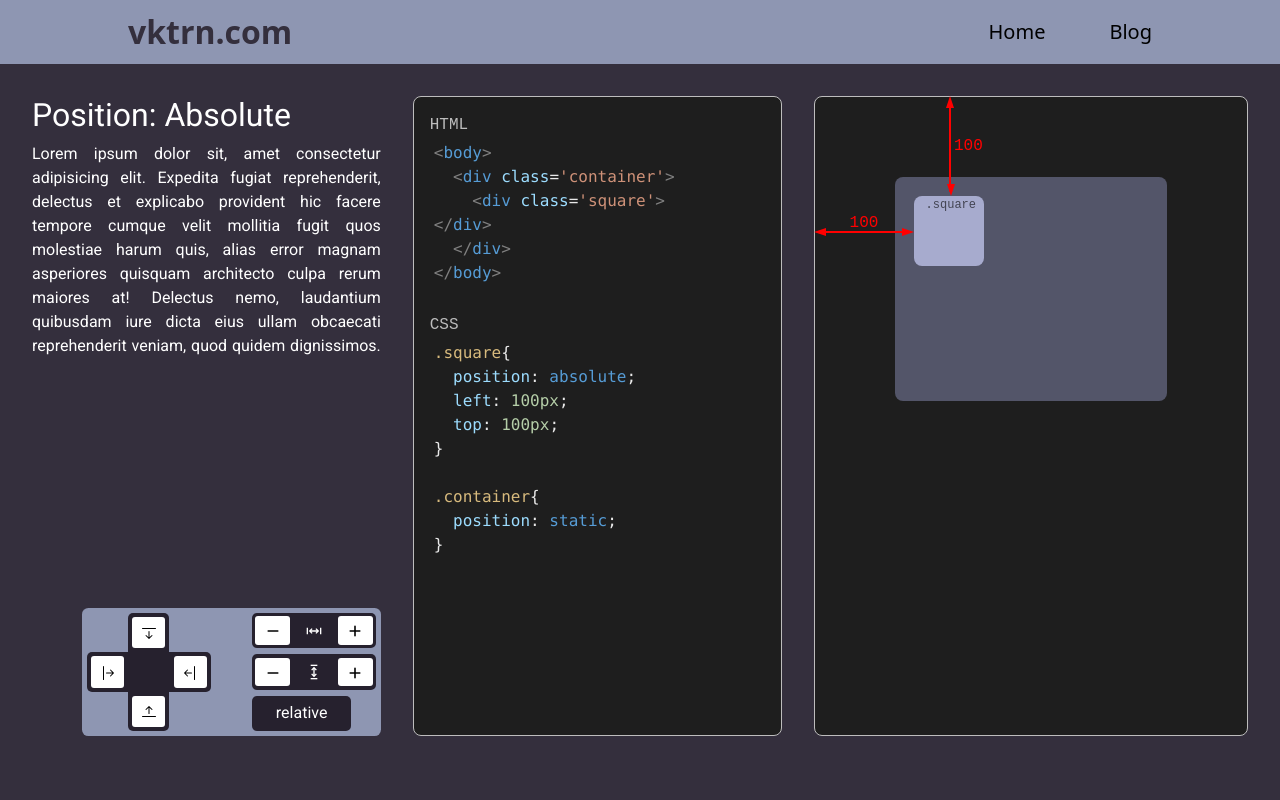
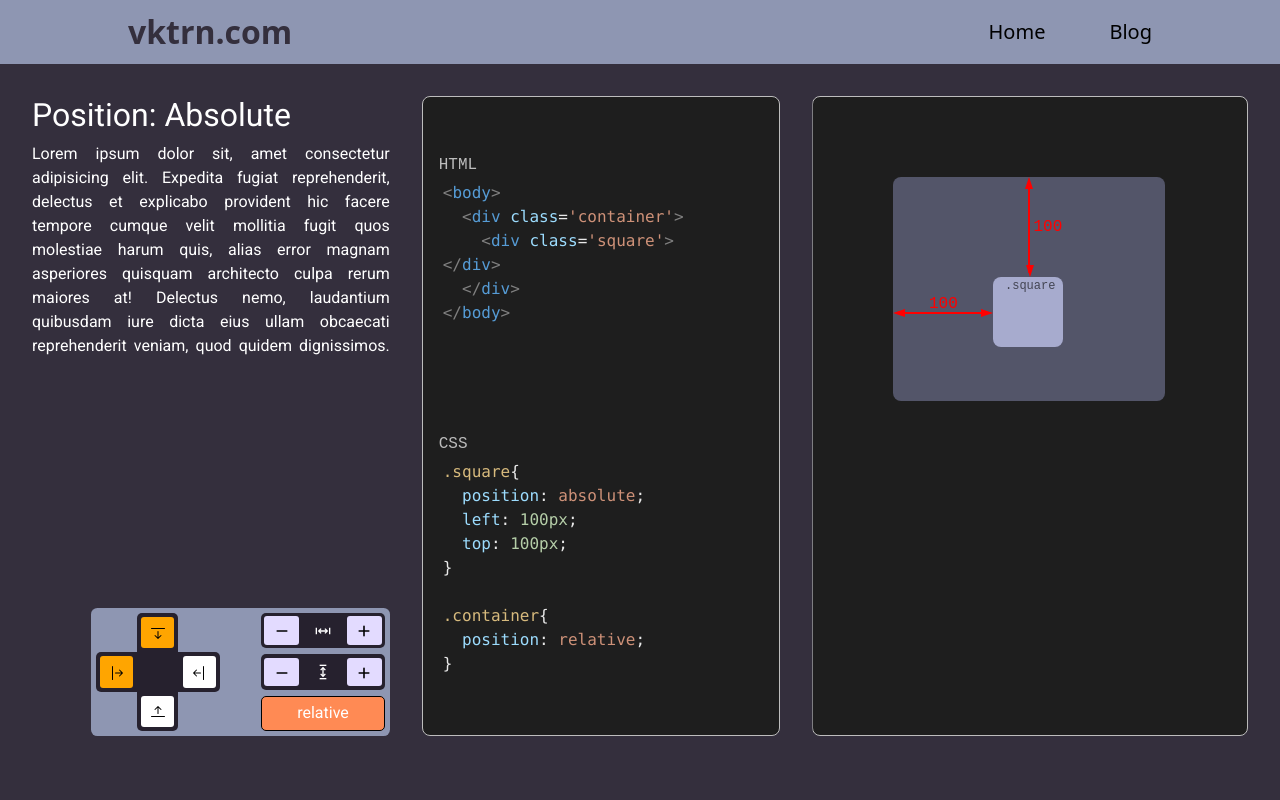
Before and after one commit to VKTRN/Portfolio, a React (Create React App) app: page /blog in a window 1280 px wide. Shown: the top 800 px of the page. Built offline with nearby package versions, Linux system fonts and the light colour scheme.

Commit message:
bug fixing

```diff
--- a/src/components/Buttons.jsx
+++ b/src/components/Buttons.jsx
@@ -1,20 +1,34 @@
 import React from 'react'
+import {useState} from 'react'
 import { CgArrowsShrinkV,CgArrowsShrinkH } from 'react-icons/cg';
 import {HiPlus,HiMinus  } from 'react-icons/hi';
 import {BsArrowBarLeft, BsArrowBarRight,BsArrowBarUp,BsArrowBarDown} from 'react-icons/bs';
+import LabeledSwitch from './LabeledSwitch';
 
 
 
-function Buttons({setDirection, move, togglePosition}) {
+function Buttons({setDirection, move, position, togglePosition}) {
+
+    const [active, setActive] = useState({top:"orange", bottom:"white", left:"orange", right:"white"})
+
+    function handleClick(direction){
+        setDirection(direction)
+
+        if(direction === "left"){setActive({top:active.top, bottom:active.bottom, left:"orange", right:"white"})}
+        if(direction === "right"){setActive({top:active.top, bottom:active.bottom, left:"white", right:"orange"})}
+        if(direction === "top"){setActive({top:"orange", bottom:"white", left:active.left, right:active.right})}
+        if(direction === "bottom"){setActive({top:"white", bottom:"orange", left:active.left, right:active.right})}
+
+    }
 
   return (
     <div className="buttons">
         <div className="direction-bg-y"></div>
         <div className="direction-bg-x"></div>
-        <button className="top"    onClick={() => {setDirection("top")}}><BsArrowBarDown/></button>
-        <button className="bottom" onClick={() => {setDirection("bottom")}}><BsArrowBarUp/></button>
-        <button className="left"   onClick={() => {setDirection("left")}}><BsArrowBarRight/></button>
-        <button className="right"  onClick={() => {setDirection("right")}}><BsArrowBarLeft/></button>
+        <button className="top"    onClick={() => {handleClick("top")}}    style={{backgroundColor:active.top}}><BsArrowBarDown/></button>
+        <button className="bottom" onClick={() => {handleClick("bottom")}} style={{backgroundColor:active.bottom}}><BsArrowBarUp/></button>
+        <button className="left"   onClick={() => {handleClick("left")}}   style={{backgroundColor:active.left}}><BsArrowBarRight/></button>
+        <button className="right"  onClick={() => {handleClick("right")}}  style={{backgroundColor:active.right}}><BsArrowBarLeft/></button>
 
         <div className="horizontal">
             <button className="horizontal-left" onClick={() => move("left")}>
@@ -34,7 +48,7 @@ function Buttons({setDirection, move, togglePosition}) {
                 <HiPlus/>
             </button>
         </div>
-        <button className="position" onClick={togglePosition}><span>relative</span></button>
+        <LabeledSwitch position={position} toggle={togglePosition} ></LabeledSwitch>
   </div>
   );
 }
--- a/src/components/vscode-dark.css
+++ b/src/components/vscode-dark.css
@@ -19,7 +19,7 @@
  .cm-s-vscode-dark span.cm-string-2 {color: #6A8759}
  .cm-s-vscode-dark span.cm-comment {color: #6A9955}
  .cm-s-vscode-dark span.cm-link {color: #287BDE}
- .cm-s-vscode-dark span.cm-atom {color: #569cd6}
+ .cm-s-vscode-dark span.cm-atom {color: rgb(206,145,120)}
  .cm-s-vscode-dark span.cm-error {color: #BC3F3C}
  .cm-s-vscode-dark span.cm-tag {color: #569cd6}
  .cm-s-vscode-dark span.cm-attribute {color: #9cdcfe}
--- a/src/hooks.js
+++ b/src/hooks.js
@@ -23,10 +23,6 @@ function useWindowDimensions() {
 
 function useDimensions(selector) {
 
-  console.log(selector);
-  console.log(document);
-  console.log(document.querySelector(".container"))
-
   const element    = document.querySelector(selector)
 
   function get_dimensions(element) {
--- a/src/pages/Blog.jsx
+++ b/src/pages/Blog.jsx
@@ -85,7 +85,7 @@ function Blog() {
 
     let helper = {}
 
-    if (position === "static") return
+    if (position === "static") return {"right":"initial","top":"initial","bottom":"initial","height":0,"opacity":0,"left":"initial"}
 
     const is_above       = horizontal_measure.y < parent.center.y
     const is_underneath  = !is_above
@@ -93,11 +93,12 @@ function Blog() {
 
     if (is_underneath) {
       const h     = vertical.property === "top"? Math.max(vertical.value + 45 - parent.height, 0) : - vertical.value - 25
+      console.log(h)
       helper      = {right:"initial", top:parent.bottom, bottom:"initial",height:h}
     }
     else {
       const h = vertical.property === "top"? Math.max(Math.abs(vertical.value) -25,0) : vertical.value + 45 - parent.height
-      helper = {right:"initial", top:"initial", bottom:window.height - parent.top, height:h}
+      helper = {right:"initial", top:"initial", bottom:window_.height - parent.top, height:h}
     }
 
     helper["opacity"]    = is_outside_y? 1:0
@@ -111,18 +112,19 @@ function Blog() {
 
     let helper = {}
 
-    if (position === "static") return {display:"none"}
+    if (position === "static") return {"right":"initial","top":"initial","bottom":"initial","width":0,"opacity":0,"left":"initial"}
 
     const is_left       = vertical_measure.x   < parent.center.x
     const is_right      = !is_left
     const is_outside_x  = vertical_measure.x   < parent.left || vertical_measure.x   > parent.right
+    const scrollbar_width = 15
 
     if (is_right) {
       const h = horizontal.property === "left"? Math.max(horizontal.value + 45 - parent.width, 0) : - horizontal.value - 25
       helper = {bottom:"initial", left:parent.right, right:"initial",width:h}
     } else {
       const h = horizontal.property === "left"? Math.max(Math.abs(horizontal.value) -25, 0) :  horizontal.value + 45 - parent.width
-      helper = {bottom:"initial", left:"initial", right:window.width - parent.left, width:h}
+      helper = {bottom:"initial", left:"initial", right:window_.width - parent.left - scrollbar_width, width:h}
     }
 
     helper["opacity"]   = is_outside_x? 1:0
@@ -133,7 +135,7 @@ function Blog() {
   }
 
   const [css_object, set_css_object] = useState(make_css_object())
-  const window                       = useWindowDimensions()
+  const window_                       = useWindowDimensions()
   const [parent, set_parent]         = useState({left:0,right:0,top:0,bottom:0, width:0, height:0, center:{x:0, y:0}})
 
   const horizontal         = get_horizontal(css_object) // {property: "left" || "right", value: number}
@@ -147,13 +149,11 @@ function Blog() {
 
   useEffect(() => {
     position === "relative"? set_parent(get_container()) : set_parent(get_body())
-  },[window, css_object])
+  },[window_, css_object])
 
   return (
     <div className="Blog">
-      {/* <div className="logger">
-        <div>square: {JSON. stringify(horizontal_helper)}</div>
-      </div> */}
+      {/* <div className="logger"><div>window:{JSON.stringify(vertical_helper)}</div></div> */}
       <Header></Header>
 
       <div className="blog">
@@ -163,8 +163,7 @@ function Blog() {
           <div className="text">
             Lorem ipsum dolor sit, amet consectetur adipisicing elit. Expedita fugiat reprehenderit, delectus et explicabo provident hic facere tempore cumque velit mollitia fugit quos molestiae harum quis, alias error magnam asperiores quisquam architecto culpa rerum maiores at! Delectus nemo, laudantium quibusdam iure dicta eius ullam obcaecati reprehenderit veniam, quod quidem dignissimos.
           </div>
-          <Buttons togglePosition={togglePosition} setDirection={setDirection} move={move}></Buttons>
-
+          <Buttons position={position} togglePosition={togglePosition} setDirection={setDirection} move={move}></Buttons>
         </div>
 
         <div className="code">
@@ -195,7 +194,7 @@ function Blog() {
         </div>
       </div>
 
-      <Footer></Footer>
+      {/* <Footer></Footer> */}
 
     </div>
   );
@@ -365,7 +364,7 @@ function make_css_object(){
   rule_container     = add_declaration(rule_container, "top", "100px")
 
   let rule_square = add_rule(".container")
-  rule_square     = add_declaration(rule_square, "position", "static")
+  rule_square     = add_declaration(rule_square, "position", "relative")
 
   let css_object = [rule_container, rule_square]
 
@@ -396,16 +395,17 @@ function getDimensions(selector){
 
 function get_container(){
   const container_dimensions = getDimensions(".container")
+  const scroll               = window.scrollY
   const container =
   { left:   container_dimensions.x,
     right:  container_dimensions.x + container_dimensions.width,
-    top:    container_dimensions.y,
-    bottom: container_dimensions.y + container_dimensions.height,
+    top:    container_dimensions.y + scroll,
+    bottom: container_dimensions.y + container_dimensions.height + scroll,
     width:  container_dimensions.width,
     height: container_dimensions.height,
     center:
     { x: container_dimensions.x + container_dimensions.width/2,
-      y: container_dimensions.y + container_dimensions.height/2
+      y: container_dimensions.y + container_dimensions.height/2 + scroll
     }
   }
   return container
@@ -413,16 +413,17 @@ function get_container(){
 
 function get_body(){
   const body_dimensions = getDimensions(".code-display")
+  const scroll          = window.scrollY
   const body =
   { left:   body_dimensions.x,
     right:  body_dimensions.x + body_dimensions.width,
-    top:    body_dimensions.y,
-    bottom: body_dimensions.y + body_dimensions.height,
+    top:    body_dimensions.y + scroll,
+    bottom: body_dimensions.y + body_dimensions.height + scroll,
     width:  body_dimensions.width,
     height: body_dimensions.height,
     center:
     { x: body_dimensions.x + body_dimensions.width/2,
-      y: body_dimensions.y + body_dimensions.height/2
+      y: body_dimensions.y + body_dimensions.height/2 + scroll
     }
   }
   return body
--- a/src/scss/_blog.scss
+++ b/src/scss/_blog.scss
@@ -18,7 +18,7 @@
     .text-container{
       position: relative;
       font-family: 'Roboto', sans-serif;
-      width:29rem;
+      width:23rem;
       color:white;
       height:80vh;
       .text{
@@ -34,5 +34,5 @@
   position:fixed;
   left:2rem;
   bottom:1rem;
-  color: black;
+  color: rgb(255, 0, 0);
 }
--- a/src/scss/_buttons.scss
+++ b/src/scss/_buttons.scss
@@ -38,7 +38,6 @@
         // width:80%;
         align-self: center;
         justify-self: center;
-        background: white;
         // border-radius: 10px;
     }
 
@@ -49,7 +48,6 @@
         grid-row-end: 3;
         align-self: center;
         justify-self: center;
-        background: white;
     }
 
     .left{
@@ -59,7 +57,6 @@
         grid-row-end: 2;
         align-self: center;
         justify-self: center;
-        background: white;
     }
 
     .right{
@@ -69,7 +66,6 @@
         grid-row-end: 2;
         align-self: center;
         justify-self: center;
-        background: white;
     }
 
     .horizontal{
@@ -120,6 +116,7 @@
         background: #26212e;
         border-radius: 5px;
         height:90%;
+        width:100%;
         align-self: end;
         display: flex;
         justify-content: center;
@@ -130,13 +127,11 @@
     }
 
     button{
-        background-color: white;
+        background-color: rgb(227, 219, 255);
         // border-radius: 10px;
         // aspect-ratio: 1;
         height:80%;
         width:80%;
         border-radius: 3px;
     }
-
-
 }
--- a/src/scss/_editor.scss
+++ b/src/scss/_editor.scss
@@ -3,26 +3,14 @@
   height: 80vh;
   display: flex;
   flex-direction: column;
-  width: 30rem;
+  justify-content: space-around;
+  width: 23rem;
   gap:1.5rem;
   display: flex;
   background-color: #1e1e1e;
   padding:1rem;
   border-radius: .5rem;
   border: solid rgb(189, 189, 189) 1px;
-
-  // .buttons{
-
-  //   display:flex;
-
-  //   button{
-  //     background-color: rgba(161, 163, 189, 0.6);
-  //     border-radius: .5rem;
-  //     margin: 0 .25rem;
-  //     width:20%
-  //   }
-  // }
-
 }
 
 .CodeMirror-vscrollbar{
@@ -35,17 +23,8 @@
   display: flex;
   flex-direction: column;
   margin:0rem;
-  // border: solid rgb(189, 189, 189) 1px;
   border-radius: .5rem;
-  // height:90vh;
-
-
-
 }
-
-// .editor-container.collapsed {
-//   flex-grow: 0;
-// }
 
 .editor-container.collapsed .CodeMirror-scroll {
   position: absolute;
@@ -62,20 +41,15 @@
 .editor-title {
   display: flex;
   justify-content: space-between;
-  // background-color: hsl(225, 6%, 13%);
   color: rgba(255,255,255,.7);
   padding: 0;
-  // padding: .5rem .5rem .5rem 1rem;
   border-top-right-radius: .5rem;
   border-top-left-radius: .5rem;
-
 }
 
 .CodeMirror {
   height: 100% !important;
 }
-
-
 
 .CodeMirror-scroll{
   padding: 0 !important;
@@ -84,14 +58,10 @@
   height:initial;
 }
 
-
-
 .code-mirror-wrapper {
   flex-grow: 1;
-  // height:auto !important;
   border-bottom-right-radius: .5rem;
   border-bottom-left-radius: .5rem;
-
 }
 
 .square{
@@ -121,7 +91,6 @@
 
 .code-display{
   width:30rem;
-  // height:auto;
   width:35vw;
   max-width: 40rem;
   max-height: 40rem;
@@ -129,10 +98,7 @@
   border: solid rgb(189, 189, 189) 1px;
   border-radius: .5rem;
   height:80vh;
-  // position:relative;
-  // clip: rect(0, auto, auto, 0);
   clip-path: inset(0 0 0 0);
-
 
   .name{
     color: rgba(255,255,255,.7);
@@ -141,15 +107,12 @@
     right:.5rem;
   }
 
-
-
   .name2{
     color: rgba(255, 255, 255, 0.85) !important;
     position: absolute;
     top:5rem;
     right:calc(100% - 17rem - 4.5rem);
   }
-
 }
 
 .cm-s-material.CodeMirror{
--- a/src/scss/_helper.scss
+++ b/src/scss/_helper.scss
@@ -2,7 +2,7 @@
   border: none;
   border-left: 1px dashed #f00;
   width:1px;
-  position:fixed;
+  position:absolute;
   transition: height 300ms;
 }
 
@@ -10,6 +10,6 @@
   border: none;
   border-top: 1px dashed #f00;
   height:1px;
-  position:fixed;
+  position:absolute;
   transition: width 300ms;
 }
--- a/src/scss/_labeledSwitch.scss
+++ b/src/scss/_labeledSwitch.scss
@@ -1,9 +1,16 @@
 /* The switch - the box around the slider */
 .switch {
+  grid-column-start: 5;
+  grid-column-end: 8;
+  grid-row-start: 3;
+  grid-row-end: 3;
   position: relative;
-  display: inline-block;
-  width: 150px;
-  height: 34px;
+  height:90%;
+  align-self: end;
+
+  // display: inline-block;
+  // width: 150px;
+  // height: 34px;
 }
 
 /* Hide default HTML checkbox */
@@ -16,6 +23,7 @@
 /* The slider */
 .slider {
   position: absolute;
+  user-select: none;
   display: flex;
   justify-content:center;
   align-items: center;
@@ -27,19 +35,21 @@
   background-color: rgb(255, 138, 84);
   -webkit-transition: .4s;
   transition: .4s;
+  border: solid 1px black;
+
 }
 
-.slider:before {
-  position: absolute;
-  content: "";
-  height: 26px;
-  width: 26px;
-  left: 4px;
-  bottom: 4px;
-  background-color: white;
-  -webkit-transition: .4s;
-  transition: .4s;
-}
+// .slider:before {
+//   position: absolute;
+//   content: "";
+//   height: 26px;
+//   width: 26px;
+//   left: 4px;
+//   bottom: 4px;
+//   background-color: white;
+//   -webkit-transition: .4s;
+//   transition: .4s;
+// }
 
 input:checked + .slider {
   background-color: #2196F3;
@@ -51,16 +61,14 @@ input:focus + .slider {
 }
 
 input:checked + .slider:before {
-  -webkit-transform: translateX(116px);
-  -ms-transform: translateX(116px);
-  transform: translateX(116px);
+  transform: translateX(100%);
 }
 
 /* Rounded sliders */
 .slider.round {
-  border-radius: 34px;
+  border-radius: 5px;
 }
 
-.slider.round:before {
-  border-radius: 50%;
-}
+// .slider.round:before {
+//   border-radius: 50%;
+// }
```
